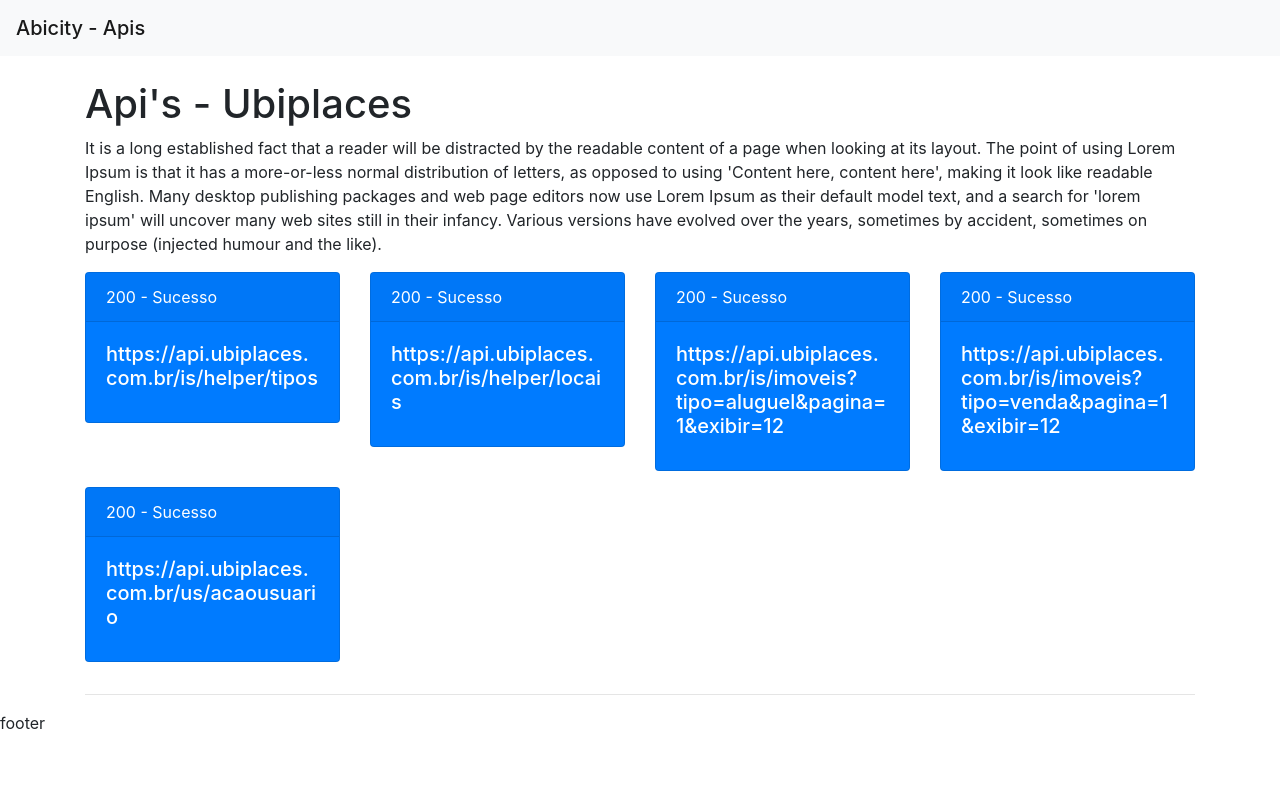
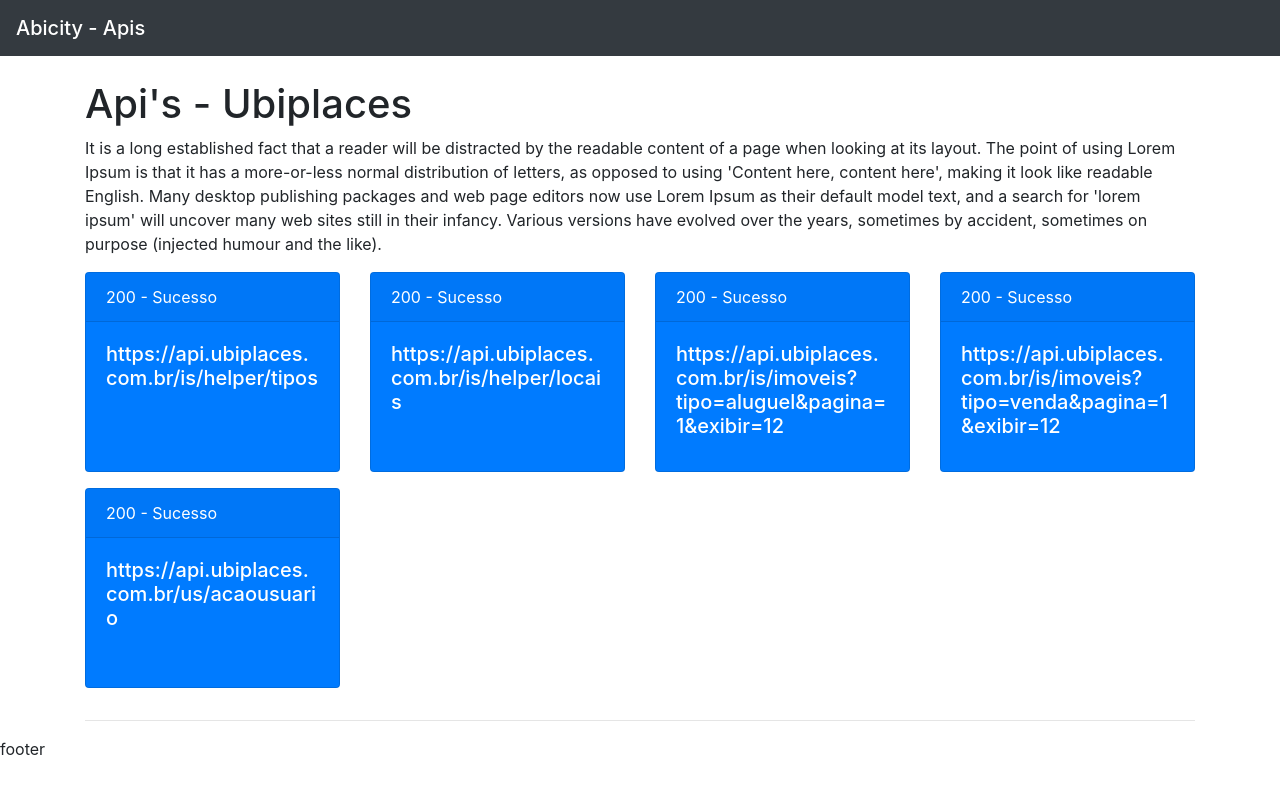
Before and after one commit to jppgomes/api-status, a Django app: page /status/ in a window 1280 px wide. Run offline with Django 3.2, Linux system fonts and the light colour scheme; data that the repository does not hold is empty; some libraries are stand-ins or nearby versions.

Commit message:
agora sim

```diff
--- a/restful-apis-example/core/templates/core/home.html
+++ b/restful-apis-example/core/templates/core/home.html
@@ -1,2 +1,2 @@
-<h1>Home</h1>
+<h1 style="text-align: center">Home</h1>
 <a href="/status">Status</a>
--- a/restful-apis-example/core/templates/core/status.html
+++ b/restful-apis-example/core/templates/core/status.html
@@ -8,7 +8,7 @@
 <div class="row">
     {% for api_item in all_items %}
     <div class="col-3">
-        <div class="card text-white bg-primary mb-3" style="max-width: 18rem;">
+        <div class="{% if api_item.status == 200 %}card text-white bg-primary mb-3{% else %}card text-white bg-danger mb-3{% endif %}" style="max-width: 18rem; height: 200px;">
             <div class="card-header">{{api_item.status}} - {{api_item.name_status}}</div>
                 <div class="card-body">
                     <h5 class="card-title">{{ api_item.url }}</h5>
@@ -21,7 +21,6 @@
 
 
 
+{% endblock %}
 
-
-
-{% endblock %}
+"background-color:{% if status == 'started' %}green{% elif status == 'stopped' %}red{% endif %};
--- a/restful-apis-example/templates/base.html
+++ b/restful-apis-example/templates/base.html
@@ -6,7 +6,7 @@
     <link rel="stylesheet" href="https://maxcdn.bootstrapcdn.com/bootstrap/4.0.0/css/bootstrap.min.css" integrity="sha384-Gn5384xqQ1aoWXA+058RXPxPg6fy4IWvTNh0E263XmFcJlSAwiGgFAW/dAiS6JXm" crossorigin="anonymous">
   </head>
 <!-- As a heading -->
-<nav class="navbar navbar-light bg-light">
+<nav class="navbar navbar-dark bg-dark">
     <span class="navbar-brand mb-0 h1">Abicity - Apis</span>
   </nav>
   <body>
```
